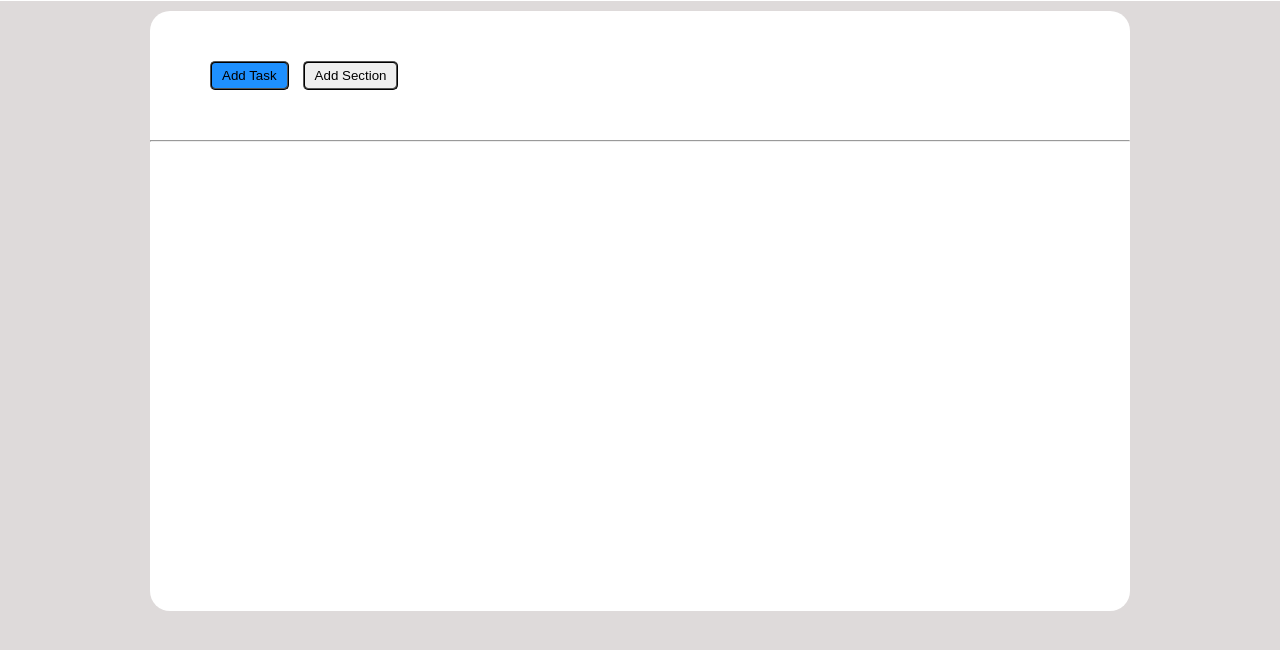
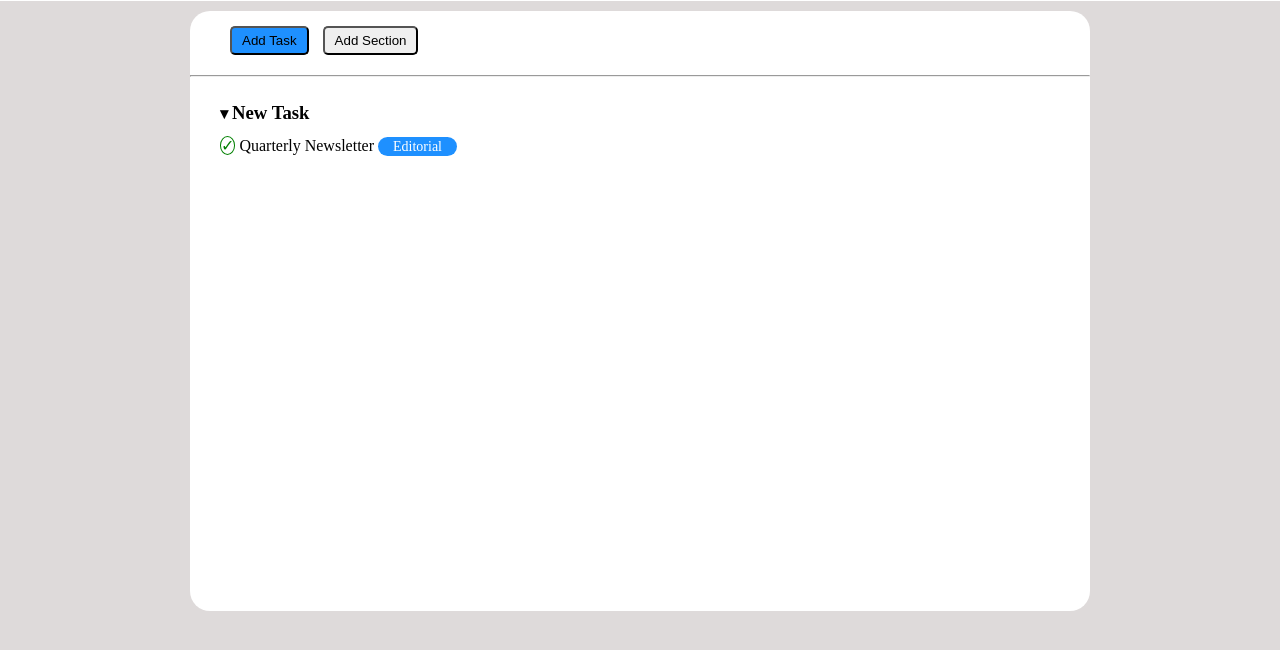
Before and after one commit to Andreacolaci99/html-css-toboolist, a plain HTML site: page index.html in a window 1280 px wide. Shown: the part 56-706 px from the top of the page. Drawn offline with Linux system fonts and the light colour scheme.

Commit message:
feat : New Task

```diff
--- a/css/style.css
+++ b/css/style.css
@@ -15,29 +15,66 @@ body {
 main{
     background-color: #ffffff;
     width: 100%;
-    max-width: 980px;
+    max-width: 900px;
     height: 600px;
     margin: 10px auto 0 auto;
     border-radius: 20px;
-    padding-top: 50px;
+    padding-top: 15px;
 }
 
 
 #add_task {
-    border-style:ridge;
     background-color: dodgerblue;
     border-radius: 5px;
     padding: 5px 10px;
-    margin-left: 60px;
+    margin-left:40px;
 }
 
 #add_section {
-    border-style:ridge;
     border-radius: 5px;
     padding: 5px 10px;
     margin-left: 10px;
 }
 
 hr {
-    margin-top: 50px;
+    margin-top: 20px;
 }
+
+#new_task_container{
+    margin-top: 25px;
+}
+
+.down_arrow {
+    margin-left: 30px;
+}
+
+.new_task {
+    display: inline-block;
+}
+
+#new_task_elements {
+    margin-top: 10px;
+}
+
+.check {
+    border: 1px solid green;
+    color: green;
+    border-radius: 100%;
+    width: 23px;
+    height: 23px;
+    line-height: 23px;
+    text-align: center;
+    margin-left: 30px;
+}
+
+.target {
+    display: inline-block;
+}
+
+.type {
+    background-color:dodgerblue ;
+    padding: 2px 15px;
+    font-size: 14px;
+    border-radius: 30px;
+    color: white;
+}
--- a/index.html
+++ b/index.html
@@ -14,6 +14,15 @@
         <button id="add_task">Add Task</button>
         <button  id="add_section">Add Section</button>
         <hr>
+        <div id="new_task_container">
+            <span class="down_arrow"><strong>&blacktriangledown;</strong></span>
+            <h3 class="new_task"><strong>New Task</strong></h3>
+            </div>
+            <div id="new_task_elements">
+            <span class="check">&check;</span>
+            <p class="target">Quarterly Newsletter</p>
+            <span class="type">Editorial</span>
+        </div>
     </main>
 </body>
 </html>
```
